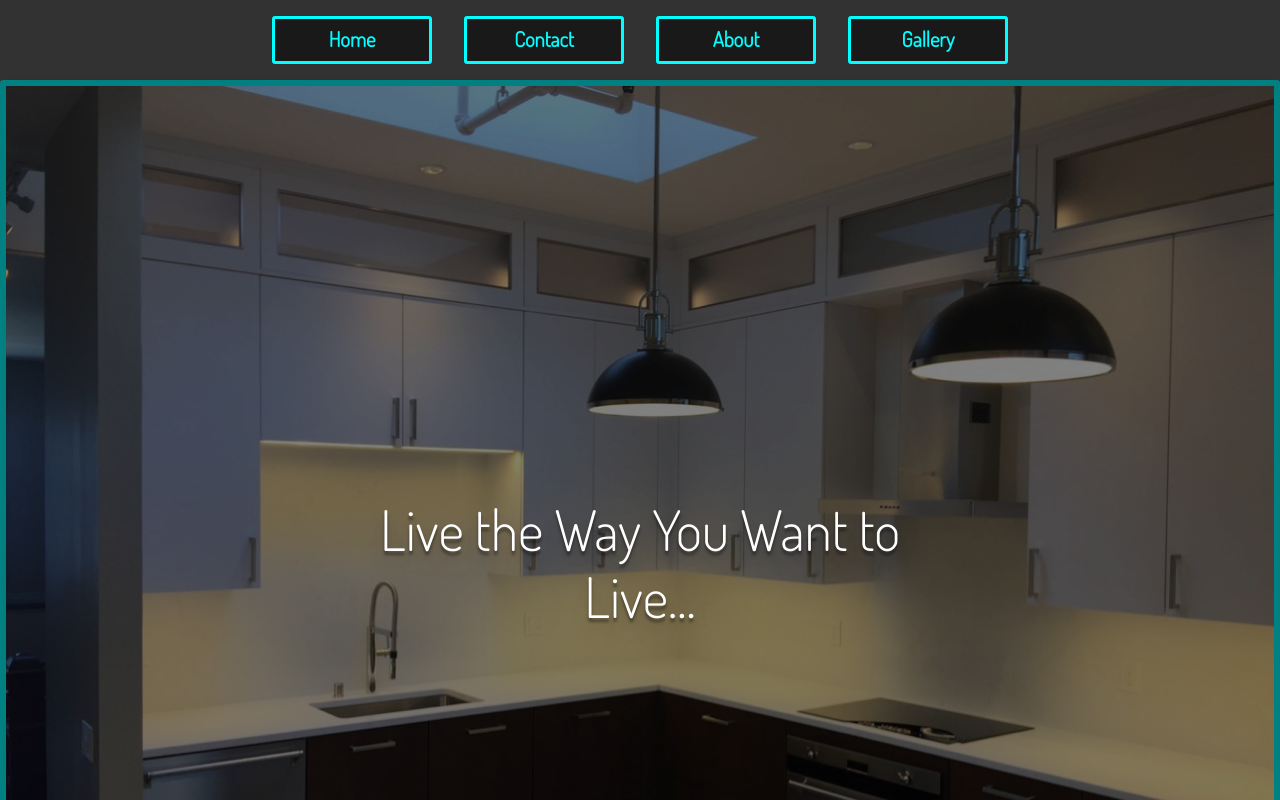
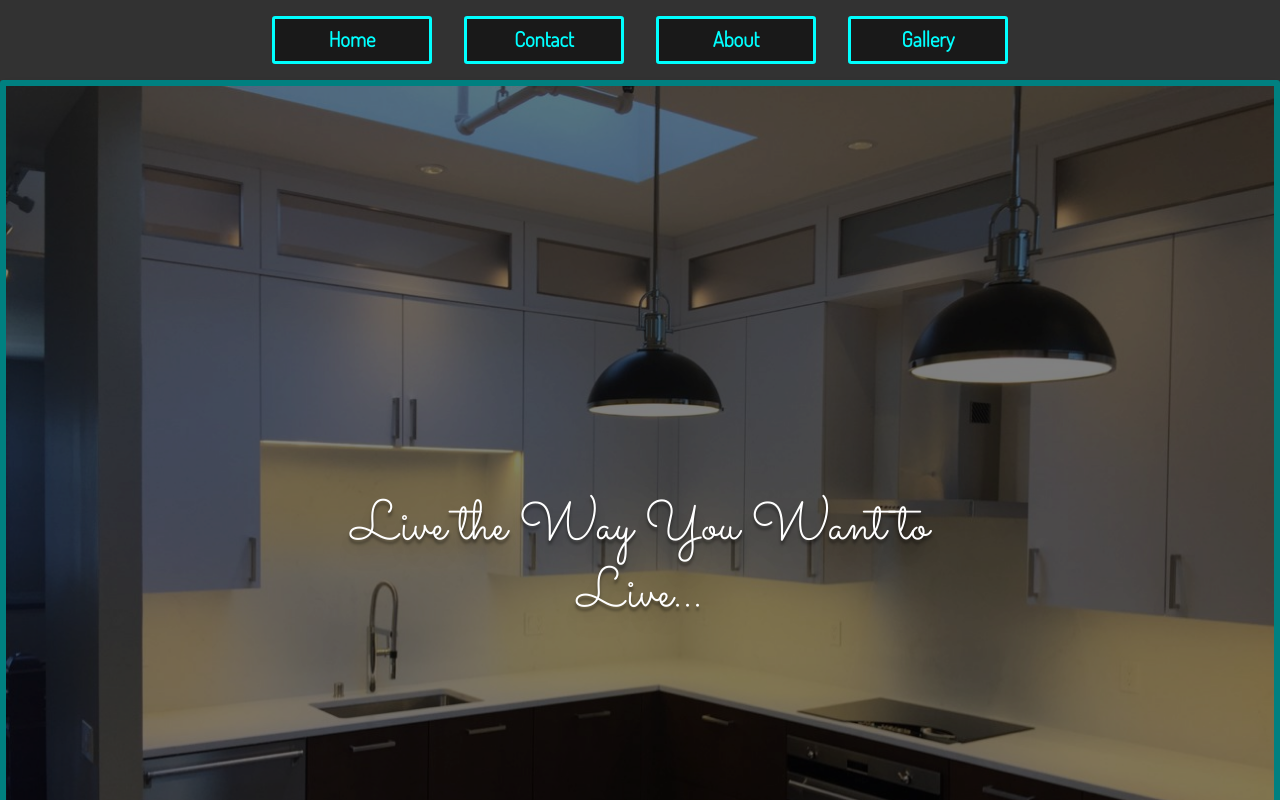
Before and after one commit to Treyceratops/towers-property-ren, a React (Create React App) app: page / in a window 1280 px wide. Shown: the top 800 px of the page. Built offline with nearby package versions, Linux system fonts and the light colour scheme.

Commit message:
add cursive font

```diff
--- a/public/index.html
+++ b/public/index.html
@@ -2,6 +2,12 @@
 <html lang="en">
 	<head>
 		<meta charset="utf-8" />
+		<link rel="preconnect" href="https://fonts.googleapis.com" />
+		<link rel="preconnect" href="https://fonts.gstatic.com" crossorigin />
+		<link
+			href="https://fonts.googleapis.com/css2?family=Sacramento&display=swap"
+			rel="stylesheet"
+		/>
 		<link rel="icon" href="./t-icon.png" />
 
 		<!-- HTML Meta Tags -->
--- a/src/App.css
+++ b/src/App.css
@@ -11,6 +11,10 @@
 p {
   font-size: 1.5rem;
   /* padding: 1rem; */
+}
+
+.intro-text {
+  font-family: 'Sacramento', cursive;
 }
 
 .link {
--- a/src/components/Home.js
+++ b/src/components/Home.js
@@ -5,7 +5,7 @@
 	return (
 		<div className='home'>
 			<img className='shadow' src={homePic} alt='home-pic' />
-			<h1 className='centered'>Live the Way You Want to Live...</h1>
+			<h1 className='centered intro-text'>Live the Way You Want to Live...</h1>
 		</div>
 	);
 }
```
